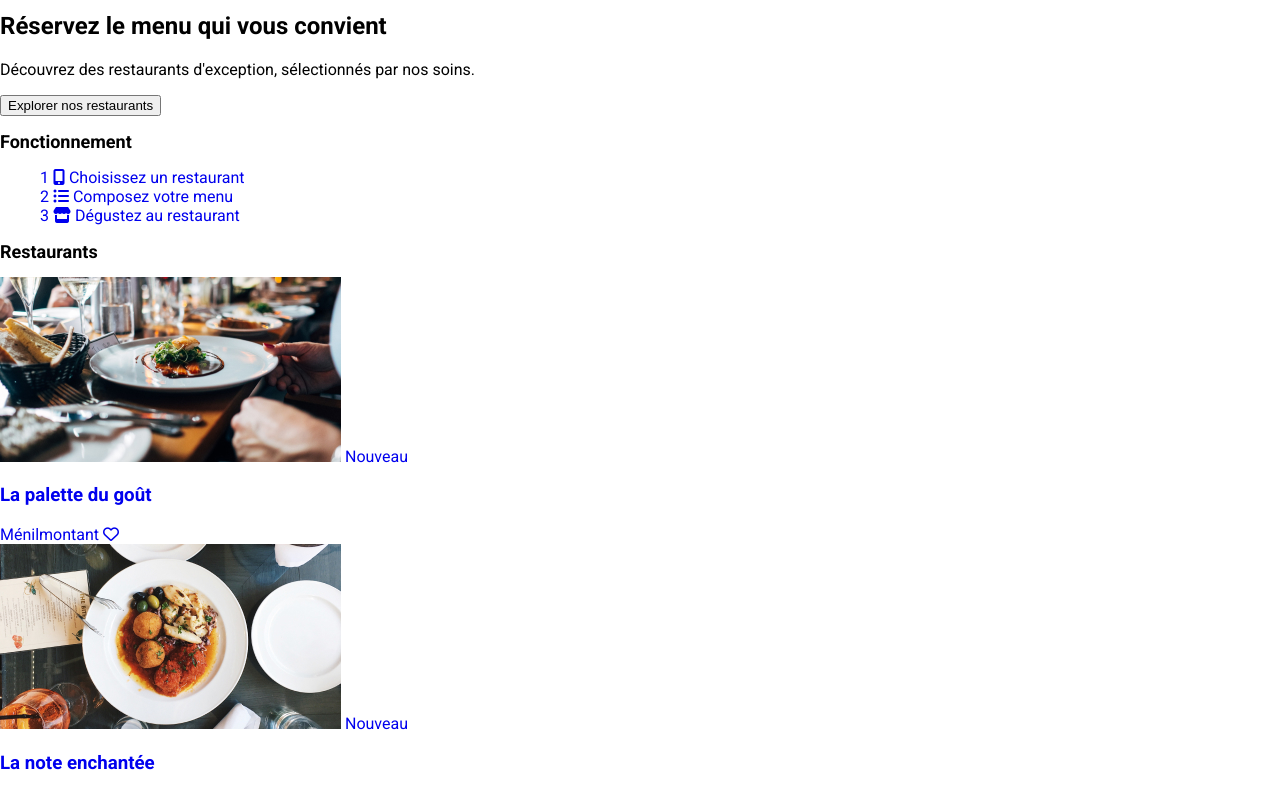
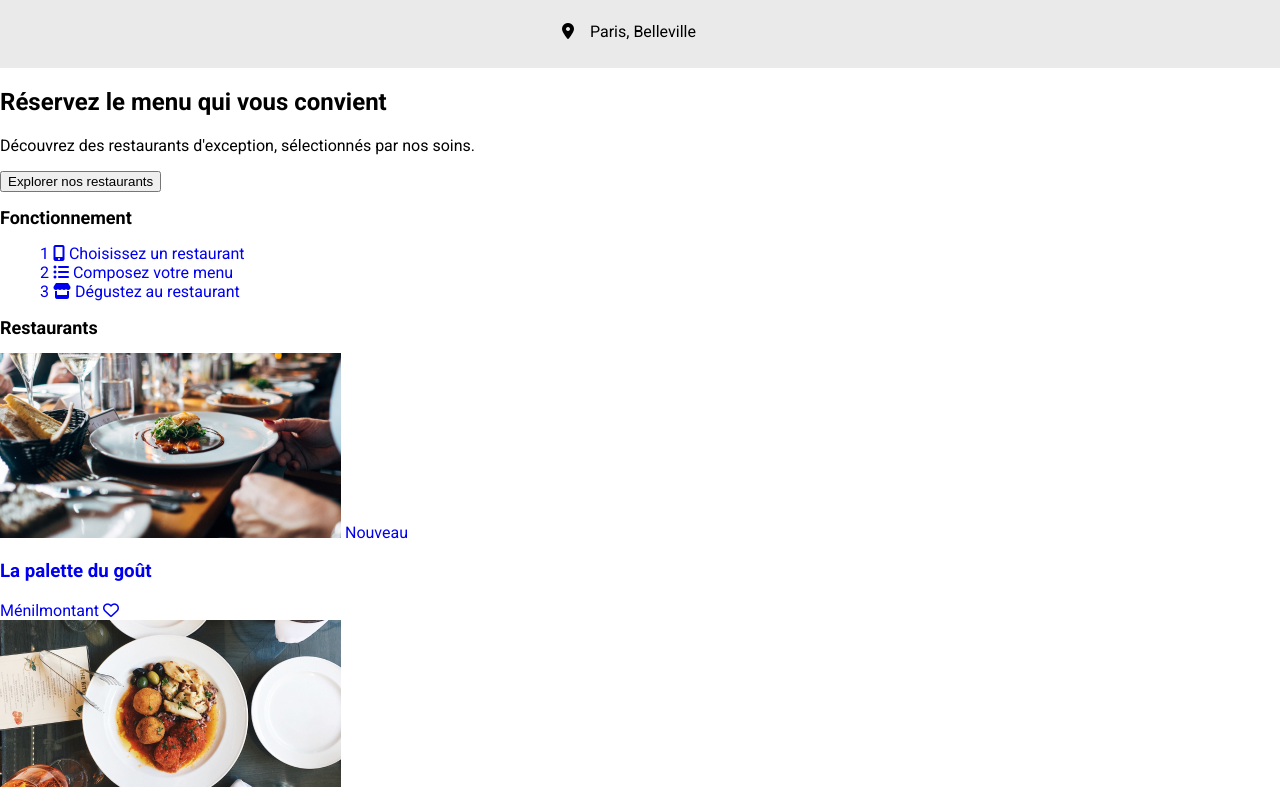
Before and after one commit to neptunomia/ohmyfood, a website: page index.html in a window 1280 px wide. Shown: the part 79-866 px from the top of the page. Drawn offline with Linux system fonts and the light colour scheme; a web font is replaced by a local one.

Commit message:
feat: create a location search form

```diff
--- a/index.html
+++ b/index.html
@@ -21,13 +21,13 @@
     </header>
 
     <main>
-        <div>
-            <form action="#" method="post">
+        <div class="form-container">
+            <form action="#" method="post" class="form-container__items">
                 <p>
                     <label for="researchinput">
                         <i class="fa-solid fa-location-dot"></i>
                     </label>
-                    <input type="search" name="research" id="researchinput" value="Paris, Belleville">
+                    <input type="search" name="research" id="researchinput" value="Paris, Belleville" class="form-container__input">
                 </p>
             </form>
         </div>
--- a/sass/layouts/_forms.scss
+++ b/sass/layouts/_forms.scss
@@ -0,0 +1,16 @@
+.form-container {
+    background-color: #EAEAEA;
+    padding-top: 10px;
+    padding-bottom: 10px;
+    &__items {
+        text-align: center;
+    }
+    &__input {
+        font-family: 'Roboto', sans-serif;
+        font-size: 16px;
+        background-color: #EAEAEA;
+        border: none;
+        margin-left: 10px;
+        width: 130px;
+    }
+}
```
Also changed, not shown: assets/style.css, 1 other file.
